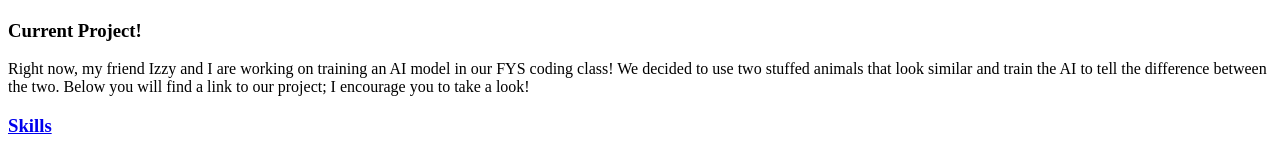
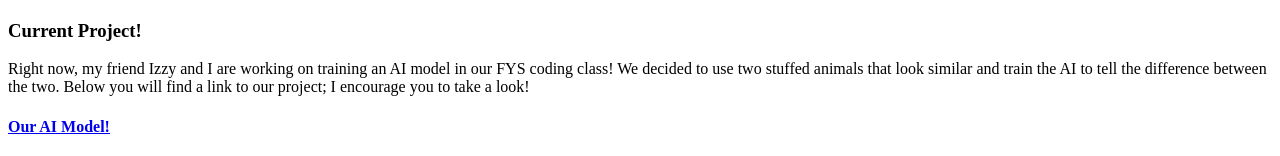
Before and after one commit to mscanlon06/mscanlon06.github.io, a plain HTML site: page index.html in a window 1280 px wide. Shown: the part 901-1057 px from the top of the page. Drawn offline with Linux system fonts and the light colour scheme.

Commit message:
Update index.html

```diff
--- a/index.html
+++ b/index.html
@@ -37,8 +37,8 @@ width="250" />
   <h3>Current Project!</h3>
   <p>Right now, my friend Izzy and I are working on training an AI model in our FYS coding class! We decided to use two stuffed animals that look similar and train the AI to tell the difference between the two. Below you will find a link to our project; I encourage you to take a look!
 </p>
-  <a href="https://teachablemachine.withgoogle.com/models/KCN1HxIbO/"
-    target="_blank"/a>
+  <a href ="https://teachablemachine.withgoogle.com/models/KCN1HxIbO/"
+    target= "_blank"> <h4>Our AI Model!<h4></a>
 
 <h3>Skills</h3>
 <ul>
```
